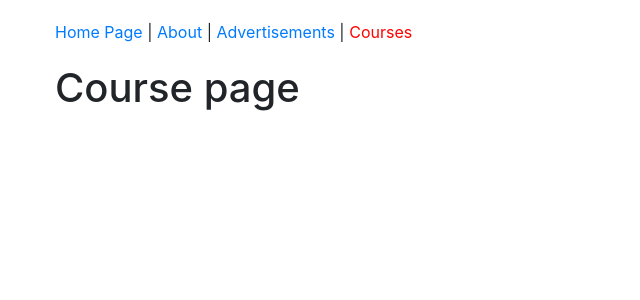
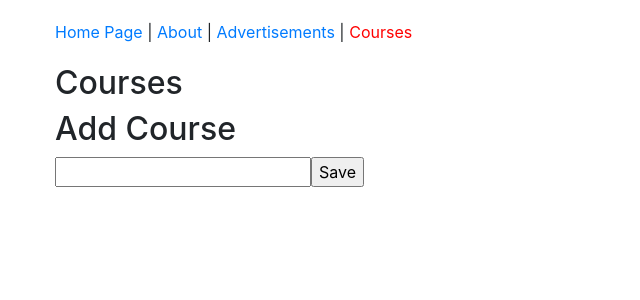
Before and after one commit to engr-hasanuzzaman/charbd, a React app: page /courses in a window 1280 px wide. Shown: the top 300 px of the page, without its empty margins (0-640 px from the left). Built offline with nearby package versions, Linux system fonts and the light colour scheme.

Commit message:
Simple form for course

```diff
--- a/src/components/CoursesPage.js
+++ b/src/components/CoursesPage.js
@@ -1,13 +1,32 @@
-import React from 'react';
+import React from "react";
 
 class CoursesPage extends React.Component {
   constructor(props) {
     super(props);
+    this.state = {
+      course: {
+        title: "",
+      },
+    };
   }
 
-  render(){
-    return(
-      <h1>Course page</h1>
+  handleChange = (event) => {
+    const course = { ...this.state.course, title: event.target.value };
+    this.setState({ course: course });
+  };
+
+  render() {
+    return (
+      <form>
+        <h2>Courses</h2>
+        <h2>Add Course</h2>
+        <input
+          type="text"
+          onChange={this.handleChange}
+          value={this.state.course.title}
+        />
+        <input type="submit" value="Save" />
+      </form>
     );
   }
 }
```
